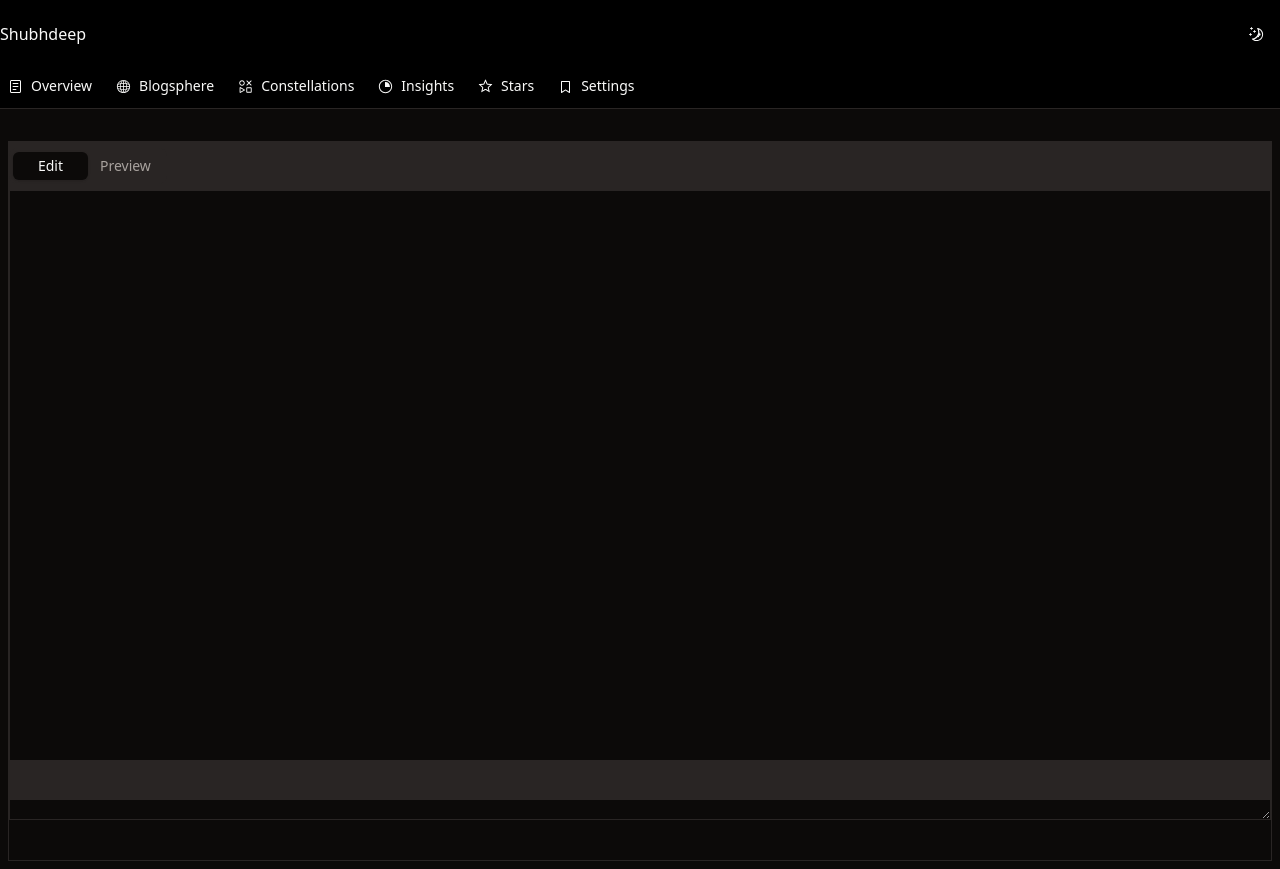
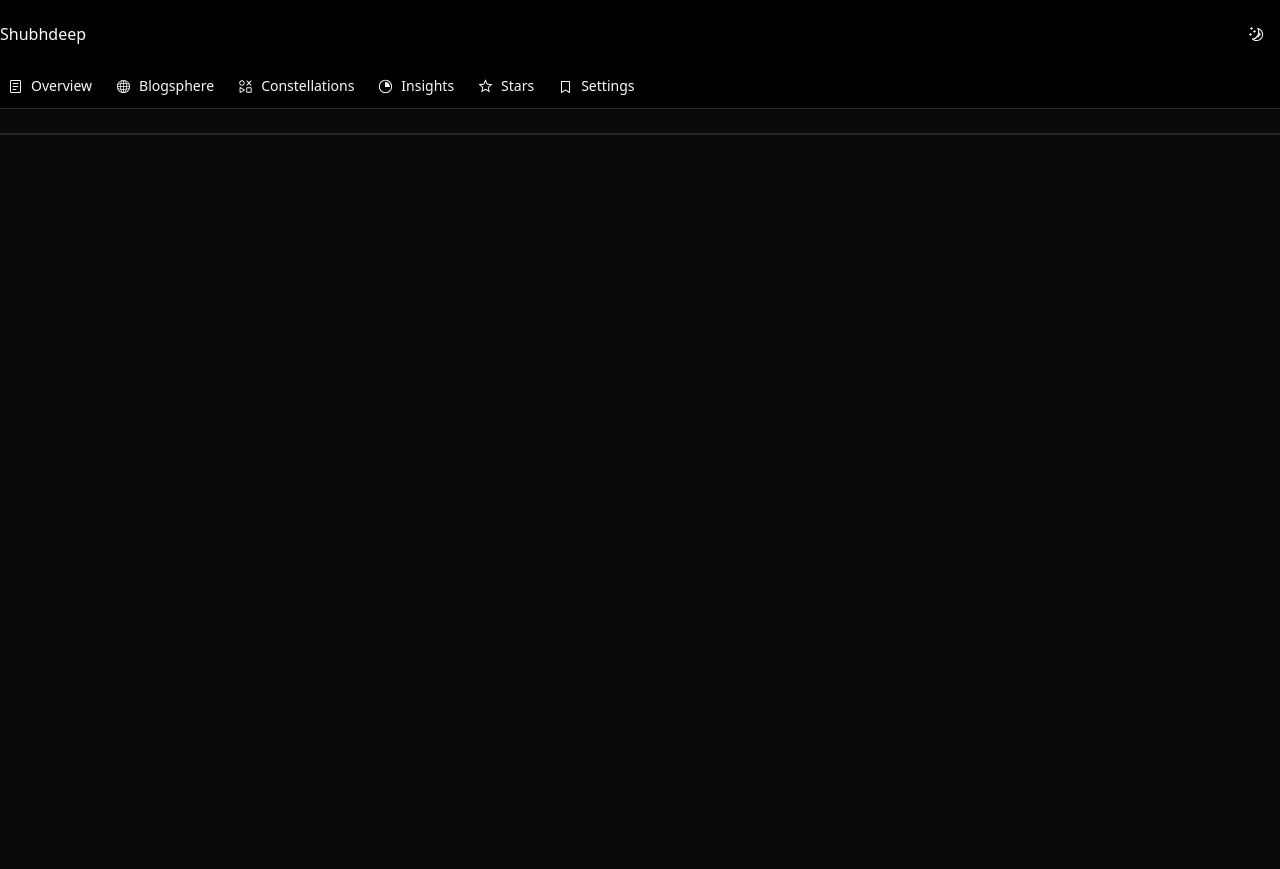
Before and after one commit to Shubhdeeps/Caffeinated-Creations, a React (Vite) app in the folder client/: page / in a window 1280 px wide. After the commit the page ends 800 px from the top, so only its background shows below. Built offline with nearby package versions, Linux system fonts and the light colour scheme.

Commit message:
init blogsphere

```diff
--- a/client/src/pages/Overview.page.tsx
+++ b/client/src/pages/Overview.page.tsx
@@ -1,9 +1,3 @@
-import Markdown from "@/features/Markdown";
-
 export default function OverviewPage() {
-  return (
-    <div className="p-2">
-      <Markdown />
-    </div>
-  );
+  return <div className="container border"></div>;
 }
```
